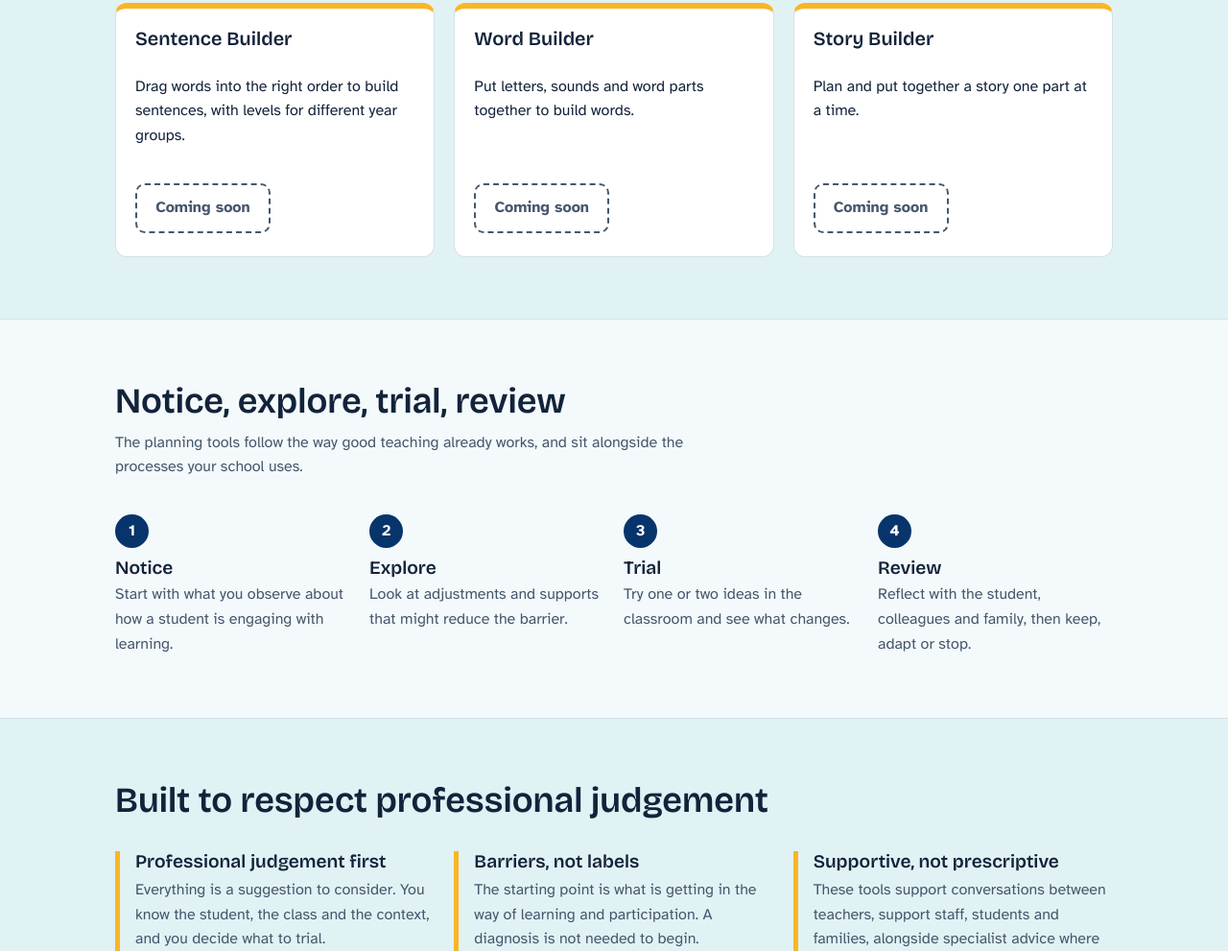
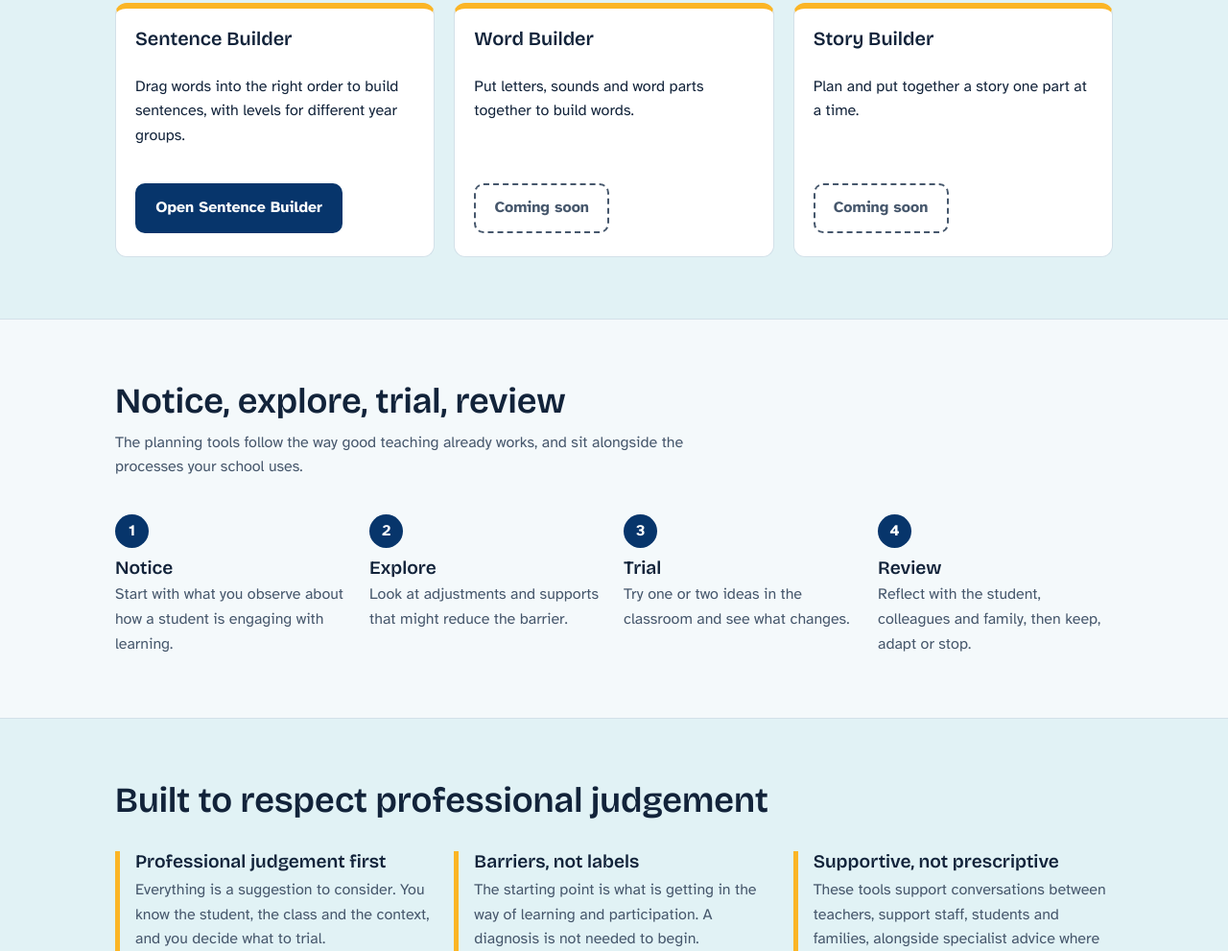
Before and after one commit to stripytanktop/amicaed_au, a plain HTML site: page index.html in a window 1280 px wide. Shown: the part 1802-2793 px from the top of the page at 96% size. Drawn offline with nearby package versions, Linux system fonts and the light colour scheme.

Commit message:
Update index.html

```diff
--- a/index.html
+++ b/index.html
@@ -182,7 +182,7 @@ footer.site a{font-weight:700}
         <h3>Sentence Builder</h3>
         <p>Drag words into the right order to build sentences, with levels for different year groups.</p>
         <div class="spacer"></div>
-        <a class="open" href="#" aria-disabled="true">Coming soon</a>
+        <a class="open" href="/sentence-builder/index.html" >Open Sentence Builder</a>
       </article>
       <article class="card act">
         <h3>Word Builder</h3>
```
